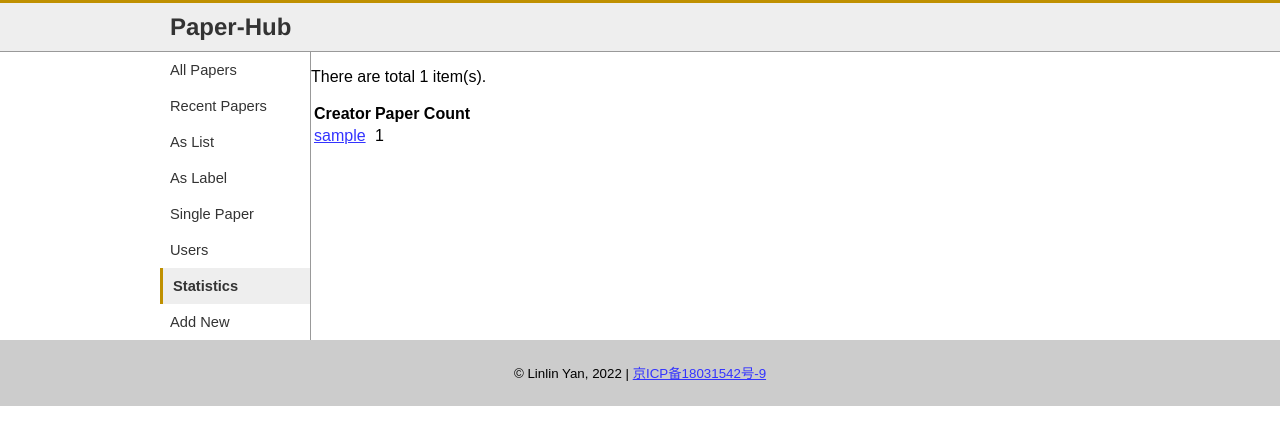
After one commit to yanlinlin82/paper-hub.cn, a Django app: page /view/stat in a window 1280 px wide. The commit adds this page. Shown: the top 445 px of the page. Run offline with Django 4.2, Linux system fonts and the light colour scheme; tables that the repository leaves empty hold one stand-in row (values such as "Sample post").

Commit message:
Add stat page.

```diff
--- a/view/templates/base.html
+++ b/view/templates/base.html
@@ -29,6 +29,7 @@
         <a href="{% url 'view:label' name='响马' %}"><div class="menu-item{% if current_page == "label" %} current-item{% endif %}">As Label</div></a>
         <a href="{% url 'view:paper' id=1 %}"><div class="menu-item{% if current_page == "paper" %} current-item{% endif %}">Single Paper</div></a>
         <a href="{% url 'view:user' id=1 %}"><div class="menu-item{% if current_page == "user" %} current-item{% endif %}">Users</div></a>
+        <a href="{% url 'view:stat' %}"><div class="menu-item{% if current_page == "stat" %} current-item{% endif %}">Statistics</div></a>
         <a href="{% url 'view:add' %}"><div class="menu-item{% if current_page == "add" %} current-item{% endif %}">Add New</div></a>
       </nav>
     </div>
--- /dev/null
+++ b/view/templates/contributes.html
@@ -0,0 +1,21 @@
+{% extends "base.html" %}
+
+{% block content %}
+{% if stat %}
+<p class="summary">There are total {{ stat|length }} item(s).</p>
+<table>
+  <tr>
+    <th>Creator</th>
+    <th>Paper Count</th>
+  </tr>
+{% for i in stat %}
+  <tr>
+    <td><a href="{% url "view:user" id=i.creator__pk %}">{{ i.creator__nickname }}</a></td>
+    <td>{{ i.creator__count }}</td>
+  </tr>
+{% endfor %}
+</table>
+{% else %}
+<p>No result is available.</p>
+{% endif %}
+{% endblock content %}
--- a/view/urls.py
+++ b/view/urls.py
@@ -10,6 +10,7 @@ urlpatterns = [
     path('label/<str:name>', views.PaperLabelView, name='label', kwargs={ 'current_page': 'label' }),
     path('paper/<int:id>', views.SinglePaperView, name='paper', kwargs={ 'current_page': 'paper' }),
     path('user/<int:id>', views.UserView, name='user', kwargs={ 'current_page': 'user' }),
+    path('stat', views.StatView, name='stat', kwargs={ 'current_page': 'stat' }),
     path('add', views.PaperAdd, name='add', kwargs={ 'current_page': 'add' }),
     path('post/ajax/paper', views.PaperPostAjax, name = 'ajax'),
 ]
--- a/view/views.py
+++ b/view/views.py
@@ -1,11 +1,10 @@
+from datetime import datetime, timedelta
 from django.http import HttpResponse, HttpResponseRedirect, JsonResponse
 from django.shortcuts import render
 from django.template import loader
 from django.urls import reverse
-from django.db.models import Q
+from django.db.models import Q, Count
 from django.core import serializers
-
-from datetime import datetime, timedelta
 
 from .models import Label, Paper, User
 from .forms import PaperForm
@@ -74,6 +73,15 @@ def SinglePaperView(request, id, current_page):
     }
     return HttpResponse(template.render(context, request))
 
+def StatView(request, current_page):
+    stat = Paper.objects.values('creator__nickname', 'creator__pk').annotate(Count('creator')).order_by('-creator__count')
+    template = loader.get_template('contributes.html')
+    context = {
+        'current_page': current_page,
+        'stat': stat,
+    }
+    return HttpResponse(template.render(context, request))
+
 def UserView(request, id, current_page):
     u = User.objects.filter(pk=id)
     if u.count() <= 0:
```
